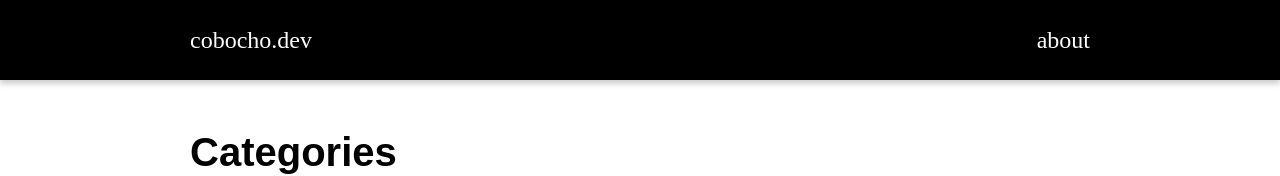
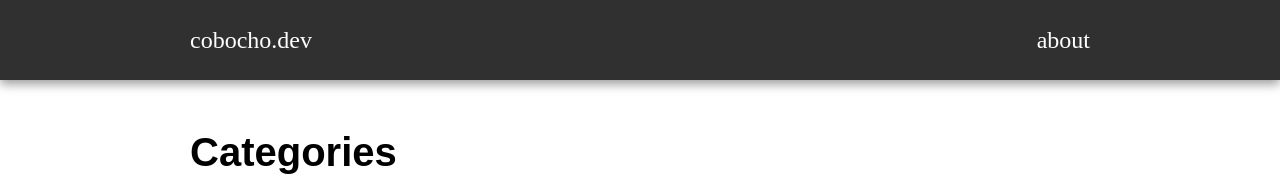
Before and after one commit to cobocho/cobocho.dev, a Next.js app: page / in a window 1280 px wide. Shown: the top 176 px of the page. Built offline with nearby package versions, Linux system fonts and the light colour scheme.

Commit message:
feat: 카테고리 애니메이션 추가

```diff
--- a/src/components/atoms/CategoyTag.tsx
+++ b/src/components/atoms/CategoyTag.tsx
@@ -18,11 +18,15 @@ const CategoryTagBox = styled.span`
   color: #000000;
   font-size: 24px;
   font-weight: 500;
-  background: rgb(255, 255, 255);
+  background-color: rgb(255, 255, 255);
   box-shadow: inset 5px 5px 10px #ededed,
               inset -5px -5px 10px #ffffff,
               5px 5px 10px #0000001b;
-  transition: all 0.5s;
+  transition: background-color 0.3s, transform 0.6s;
+
+  &:hover {
+    transform: translateY(-5px);
+  }
 
   &.current-category {
     background-color: #000;
--- a/src/components/organisms/Header.tsx
+++ b/src/components/organisms/Header.tsx
@@ -9,11 +9,12 @@ const HeaderBox = styled.header`
   top: 0;
   width: 100%;
   height: 80px;
-  background-color: rgb(0, 0, 0);
+  background-color: rgba(0, 0, 0, 0.813);
   z-index: 9999;
   box-shadow: 0px 4px 5px 0px rgba(0,0,0,0.19);
-  -webkit-box-shadow: 0px 4px 5px 0px rgba(0,0,0,0.19);
-  -moz-box-shadow: 0px 4px 5px 0px rgba(0,0,0,0.19);
+  backdrop-filter: blur(10px);
+  -webkit-box-shadow: 0px 4px 10px 0px rgba(0,0,0,0.4);
+  -moz-box-shadow: 0px 4px 10px 0px rgba(0,0,0,0.4);
   font-weight: 300;
   color: #fff;
 
```
